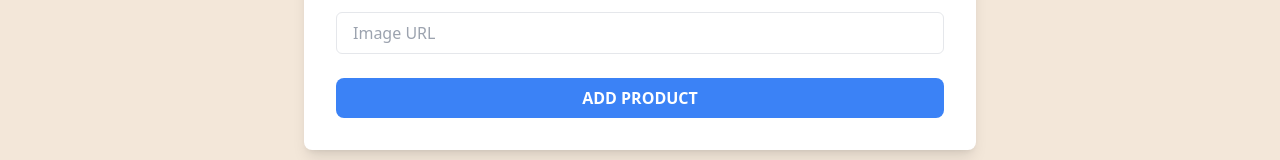
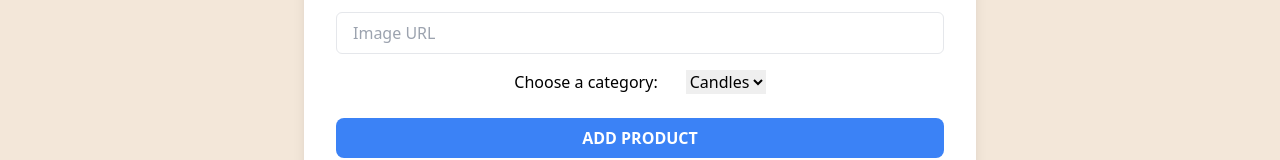
Before and after one commit to vigneshherao/rachicandles_frontend, a React (Create React App) app: page /Admin in a window 1280 px wide. Both pictures are taken after a click on the button "Add Product". Shown: the part 491-651 px from the top of the page. Built offline with nearby package versions, Linux system fonts and the light colour scheme; no server answers.

Commit message:
Implemented category option in add product

```diff
--- a/src/components/AddProduct.js
+++ b/src/components/AddProduct.js
@@ -7,6 +7,7 @@ const AddProduct = ({ isAddView, addProductToList }) => {
   const description = useRef(null);
   const image = useRef(null);
   const price = useRef(null);
+  const category = useRef(null);
 
   const handleClose = (e) => {
     e.preventDefault();
@@ -15,14 +16,14 @@ const AddProduct = ({ isAddView, addProductToList }) => {
 
   const handleSubmit = async (e) => {
     e.preventDefault();
-    const newProduct = await AddProductCall();
+    const newProduct = await addProductCall();
     if (newProduct) {
       addProductToList(newProduct);
       handleClose(e);
     }
   };
 
-  const AddProductCall = async () => {
+  const addProductCall = async () => {
     try {
       const response = await fetch("http://localhost:5000/add/product", {
         method: "POST",
@@ -36,6 +37,7 @@ const AddProduct = ({ isAddView, addProductToList }) => {
           description: description.current.value,
           image: image.current.value,
           price: parseFloat(price.current.value),
+          category: category.current.value,
         }),
       });
       const data = await response.json();
@@ -94,6 +96,15 @@ const AddProduct = ({ isAddView, addProductToList }) => {
               ref={image}
               placeholder="Image URL"
             />
+            <div className="flex justify-center gap-5 mb-2">
+              <label htmlFor="category" className="mr-2">
+                Choose a category:
+              </label>
+              <select id="category" ref={category}>
+                <option value="candles">Candles</option>
+                <option value="sweets">Sweets</option>
+              </select>
+            </div>
           </div>
           <button
             className="w-full bg-blue-500 hover:bg-blue-600 text-white font-bold py-2 px-4 rounded-lg transition duration-200"
```
